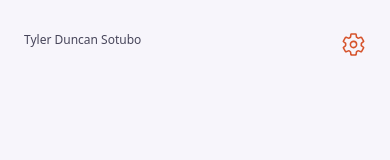
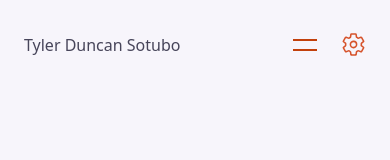
Before and after one commit to Tyler-Duncan-Sotubo/NextJs_Myportfolio, a Next.js app: page / in a window 390 px wide. Shown: the top 160 px of the page. Built offline with nearby package versions, Linux system fonts and the light colour scheme.

Commit message:
Mobile nav

```diff
--- a/src/components/common/button.tsx
+++ b/src/components/common/button.tsx
@@ -14,7 +14,7 @@ const Button: FC<Props> = ({ name, color, icon }) => {
       initial={{ y: 5 }}
       whileHover={{ y: 0 }}
       transition={{ duration: 0.3 }}
-      className={`flex gap-2 items-center text-sm text-white px-8 py-4 rounded-full font-bold uppercase ${color}`}>
+      className={`flex gap-2 items-center md:text-sm text-xs text-white px-8 py-4 rounded-full font-bold uppercase ${color}`}>
       {icon}
       {name}
     </motion.button>
--- a/src/components/common/nav/Nav.tsx
+++ b/src/components/common/nav/Nav.tsx
@@ -1,23 +1,14 @@
 import React, { useEffect, useState } from "react";
 import { IoSettingsOutline } from "react-icons/io5";
 import { motion } from "framer-motion";
-
-interface NavData {
-  name: string;
-  path: string;
-}
-
-const navData: NavData[] = [
-  { name: "about", path: "/" },
-  { name: "projects", path: "/#projects" },
-  { name: "Skills", path: "/" },
-  { name: "contact", path: "/" },
-];
+import { navData } from "@/data/data";
+import { FaHamburger } from "react-icons/fa";
 
 const Nav = () => {
   const [color, setColor] = useState<boolean>(false);
   const [activeIndex, setActiveIndex] = useState();
   const [toggle, setToggle] = useState<boolean>(false);
+  const [isOpen, setIsOpen] = useState<boolean>(false);
 
   const changeNavBarColor = () => {
     if (window.scrollY >= 90) {
@@ -34,18 +25,18 @@ const Nav = () => {
   return (
     <>
       <nav
-        className={`flex justify-between md:px-20 px-6 py-8 md:text-sm text-skin-primary font-medium sticky top-0  ${
+        className={`flex justify-between md:px-20 px-6 py-8 md:text-sm text-skin-primary items-center font-medium sticky top-0  ${
           color
             ? " bg-skin-primary py-6 z-40 duration-300"
             : "bg-skin-background"
         }`}>
         <p
-          className={`text-skin-primary text-xs md:text-sm ${
+          className={`text-skin-primary text-md md:text-sm ${
             color ? "text-skin-background" : ""
           }`}>
           Tyler Duncan Sotubo
         </p>
-        <div className="flex gap-10">
+        <div className="flex md:gap-10 gap-6 items-center">
           <ul
             className={`hidden md:flex gap-14 capitalize cursor-pointer z-50 text-skin-primary ${
               color ? "text-skin-background" : ""
@@ -64,6 +55,18 @@ const Nav = () => {
               );
             })}
           </ul>
+          <div
+            onClick={() => setIsOpen(!isOpen)}
+            className="cursor-pointer relative md:hidden">
+            <div
+              className={`after:content-[''] after:block w-6 h-[2px] bg-orange-700 mb-2 duration-700 relative ${
+                isOpen ? "rotate-[-45deg] top-[8px]" : "top-0"
+              } ${color && " bg-gray-200"}`}></div>
+            <div
+              className={`before:content-[''] before:block w-6 h-[2px] bg-orange-700 mt-2 duration-700 relative ${
+                isOpen ? " rotate-[45deg] bottom-[2px] " : ""
+              } ${color && " bg-gray-200"}`}></div>
+          </div>
           <motion.div
             onClick={() => setToggle(!toggle)}
             whileHover={{ rotate: ["-360deg", "0deg"] }}
@@ -89,6 +92,24 @@ const Nav = () => {
           </motion.div> */}
         </div>
       </nav>
+      <ul
+        className={`fixed md:hidden px-10 py-10 z-[9999] h-1/3 w-full duration-700 shadow-lg bg-skin-white cursor-pointer bg-skin-light ${
+          isOpen ? "right-0" : "right-[-400px] opacity-0"
+        }`}>
+        {navData.map((item, index: any) => {
+          return (
+            <li key={index} className="mt-5 text-center uppercase font-bold">
+              <p
+                onClick={() => setActiveIndex(index)}
+                className={`duration-300 hover:text-skin-accent ${
+                  activeIndex === index ? "text-skin-accent" : ""
+                }`}>
+                {item.name}
+              </p>
+            </li>
+          );
+        })}
+      </ul>
     </>
   );
 };
--- a/src/components/home/Footer.tsx
+++ b/src/components/home/Footer.tsx
@@ -13,7 +13,7 @@ type Props = {};
 
 const Footer = (props: Props) => {
   return (
-    <footer className="flex flex-col gap-6 items-center justify-between px-20 mb-20 mt-40">
+    <footer className="flex flex-col md:flex-row gap-6 items-center justify-between px-20 mb-20 mt-40">
       <div className="flex gap-5 items-center">
         {icons.map((item, index) => (
           <motion.li
@@ -25,7 +25,7 @@ const Footer = (props: Props) => {
           </motion.li>
         ))}
       </div>
-      <p className="text-sm text-skin-primary">
+      <p className="text-sm text-skin-primary text-center">
         © designed & built by Tyler Duncan Sotubo
       </p>
     </footer>
--- a/src/components/home/Projects.tsx
+++ b/src/components/home/Projects.tsx
@@ -25,7 +25,7 @@ const Projects = () => {
                 <div
                   key={index}
                   className="py-16 flex md:flex-row-reverse flex-col items-center gap-10 border-b-[.2px] border-skin-accent">
-                  <div className="relative w-full h-[330px] md:w-1/2 ">
+                  <div className="relative w-full h-[270px] md:h-[330px] md:w-1/2 ">
                     <Image src={item.img} alt="" fill />
                   </div>
                   <div className="w-full md:w-1/2 mt-7">
@@ -68,7 +68,7 @@ const Projects = () => {
                 <div
                   key={index}
                   className="py-16 flex flex-col md:flex-row items-center gap-10 border-b-[.2px] last:border-none border-skin-primary">
-                  <div className="relative h-[330px] md:w-1/2 w-full">
+                  <div className="relative w-full h-[270px] md:h-[330px] md:w-1/2 ">
                     <Image src={item.img} alt="" fill />
                   </div>
                   <div className="w-full md:w-1/2 mt-7">
--- a/src/data/data.ts
+++ b/src/data/data.ts
@@ -1,16 +1,11 @@
-interface IProjects {
-  name: string;
-  img: string;
-  desc: string;
-  source: string;
-  web: string;
-  tech: any;
-}
+import { NavData, IProjects, ISkills } from "@/lib/interface";
 
-interface ISkills {
-  name: string;
-  img: string;
-}
+export const navData: NavData[] = [
+  { name: "about", path: "/" },
+  { name: "projects", path: "/#projects" },
+  { name: "Skills", path: "/" },
+  { name: "contact", path: "/" },
+];
 
 export const projectData: IProjects[] = [
   {
--- /dev/null
+++ b/src/lib/interface.ts
@@ -0,0 +1,18 @@
+export interface IProjects {
+  name: string;
+  img: string;
+  desc: string;
+  source: string;
+  web: string;
+  tech: any;
+}
+
+export interface ISkills {
+  name: string;
+  img: string;
+}
+
+export interface NavData {
+  name: string;
+  path: string;
+}
```
